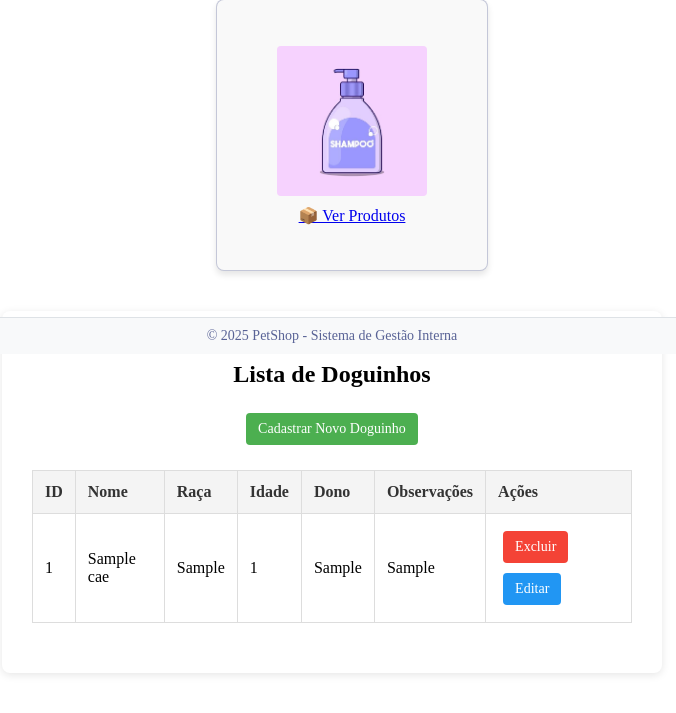
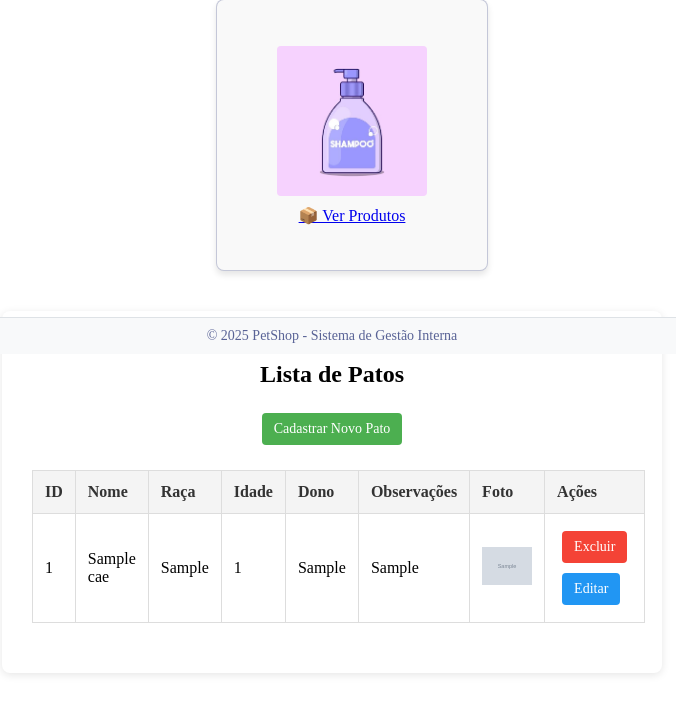
Before and after one commit to todayinmelloslife/petshop_gerencia, a PHP site: page /pages/listarDog.php in a window 1280 px wide. Shown: the part 446-1159 px from the top of the page, without its empty margins (308-984 px from the left). Run offline with PHP 8.4, Linux system fonts and the light colour scheme; tables that the repository leaves empty or names only in its code hold one stand-in row (values such as "Sample post"); grey boxes marked "Sample" are stand-in pictures.

Commit message:
Add photo upload functionality and update references for "Pato" in forms and listings

```diff
--- a/pages/listarDog.php
+++ b/pages/listarDog.php
@@ -8,8 +8,8 @@
 <link rel="stylesheet" href="../style/table.css">
 
 <main class="container">
-  <h2>Lista de Doguinhos</h2>
-  <a href="cadastroDog.php" class="btn">Cadastrar Novo Doguinho</a> <!-- Button to navigate to cadastroDog.php -->
+  <h2>Lista de Patos</h2>
+  <a href="cadastroDog.php" class="btn">Cadastrar Novo Pato</a> <!-- Button to navigate to cadastroDog.php -->
   <table border="1" class="dog-table">
     <thead>
       <tr>
@@ -19,6 +19,7 @@
         <th>Idade</th>
         <th>Dono</th>
         <th>Observações</th>
+        <th>Foto</th>
         <th>Ações</th> <!-- New column for actions -->
       </tr>
     </thead>
@@ -37,6 +38,7 @@
               echo "<td>" . $row['idade'] . "</td>";
               echo "<td>" . $row['dono'] . "</td>";
               echo "<td>" . $row['observacoes'] . "</td>";
+              echo "<td><img src='" . $row['foto'] . "' alt='Foto do Pato' style='width: 50px; height: auto;'></td>";
               echo "<td>
                       <a href='../actions/delete_cao.php?id=" . $row['id'] . "' class='btn-delete'>Excluir</a>
                       <a href='editarDog.php?id=" . $row['id'] . "' class='btn-edit'>Editar</a>
@@ -44,7 +46,7 @@
               echo "</tr>";
           }
       } else {
-          echo "<tr><td colspan='7'>Nenhum doguinho cadastrado.</td></tr>";
+          echo "<tr><td colspan='8'>Nenhum pato cadastrado.</td></tr>";
       }
       ?>
     </tbody>
```
Also changed, not shown: actions/insert_cao.php (+10 -3 lines), pages/cadastroDog.php (+6 -3 lines), pages/editarDog.php (+6 -3 lines).
